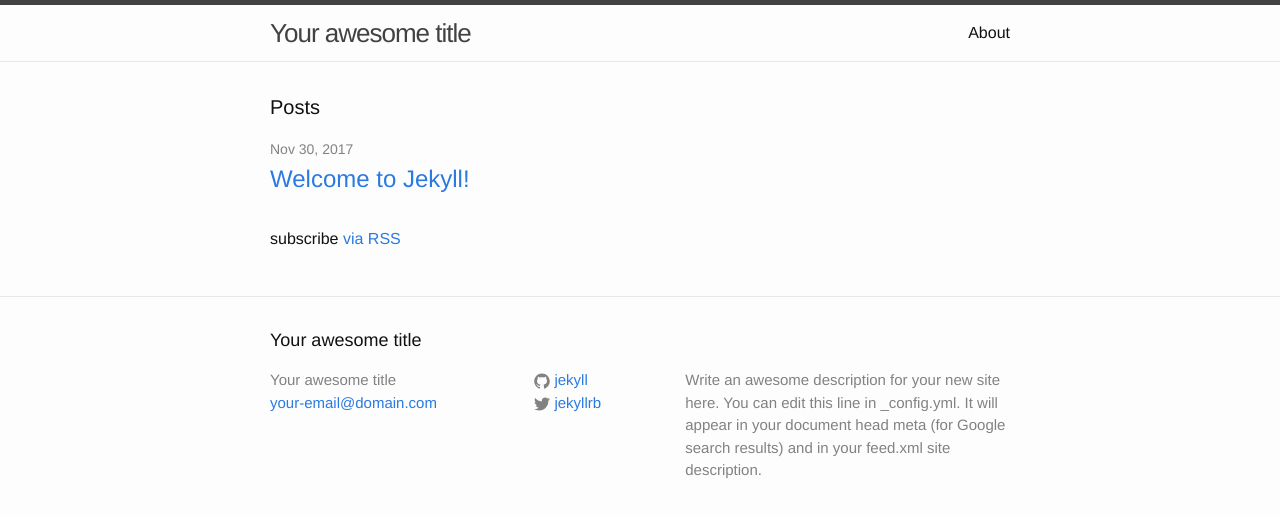
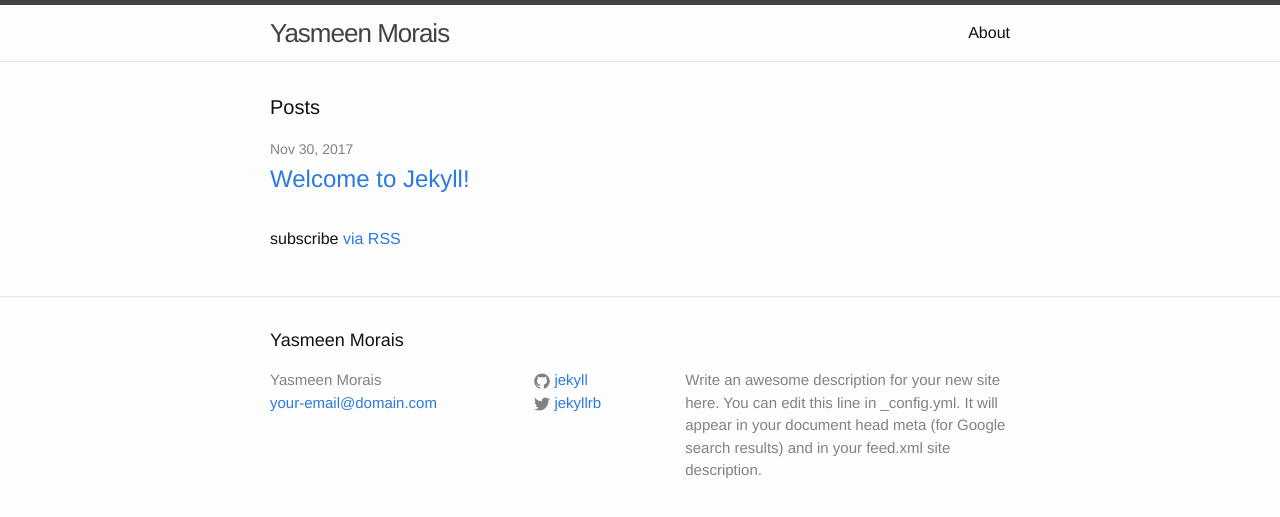
Before and after one commit to yasmeenhmorais/yasmeenhmorais.github.io, a Jekyll site: the page built from index.html, in a window 1280 px wide. Shown: the top 517 px of the page. Built offline with Jekyll 4.4.1, drawn with Linux system fonts in a browser that asks for light colours.

Commit message:
Change title

```diff
--- a/_config.yml
+++ b/_config.yml
@@ -6,7 +6,7 @@
 # 'jekyll serve'. If you change this file, please restart the server process.
 
 # Site settings
-title: Your awesome title
+title: Yasmeen Morais
 email: your-email@domain.com
 description: > # this means to ignore newlines until "baseurl:"
   Write an awesome description for your new site here. You can edit this
```
